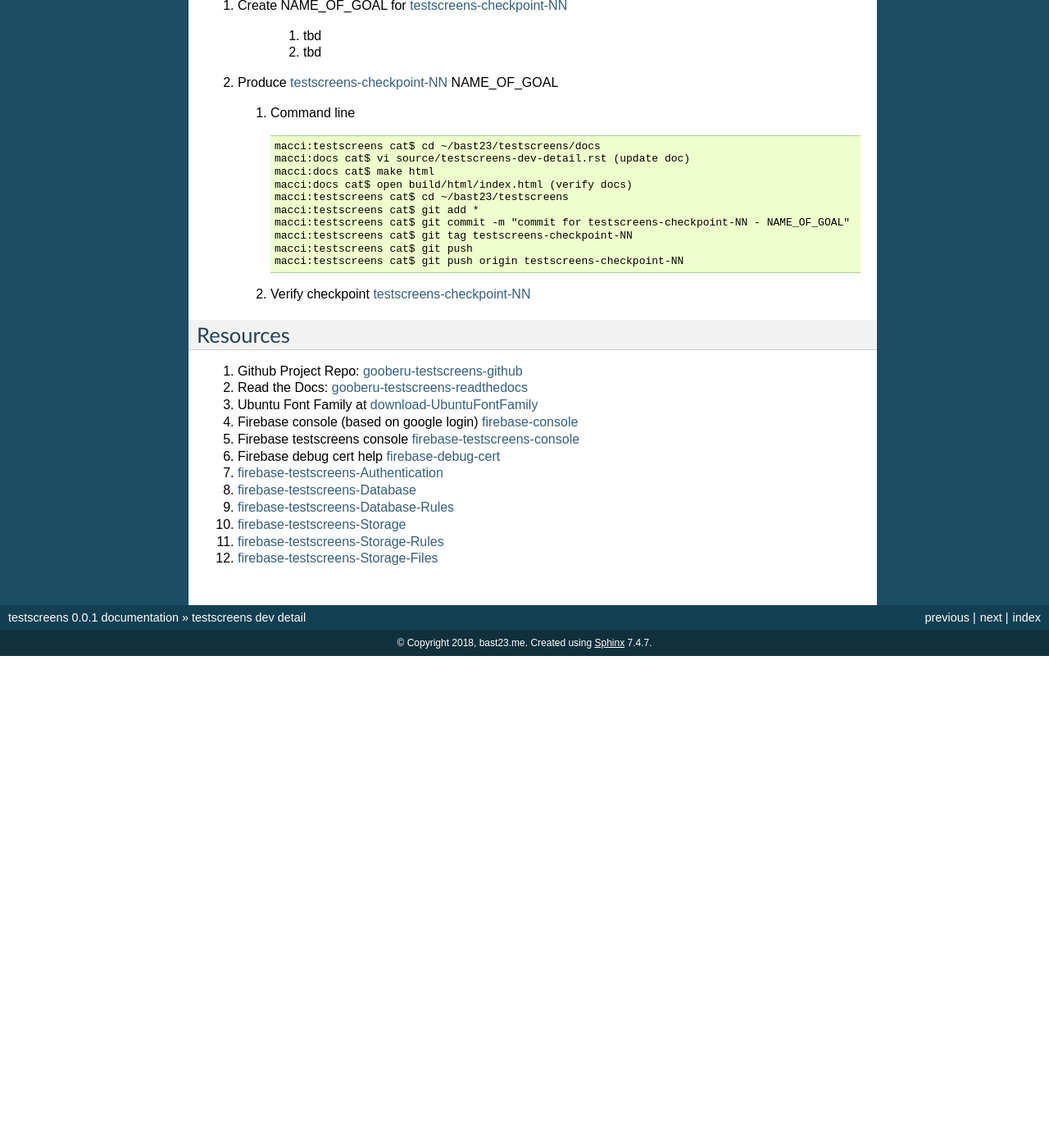
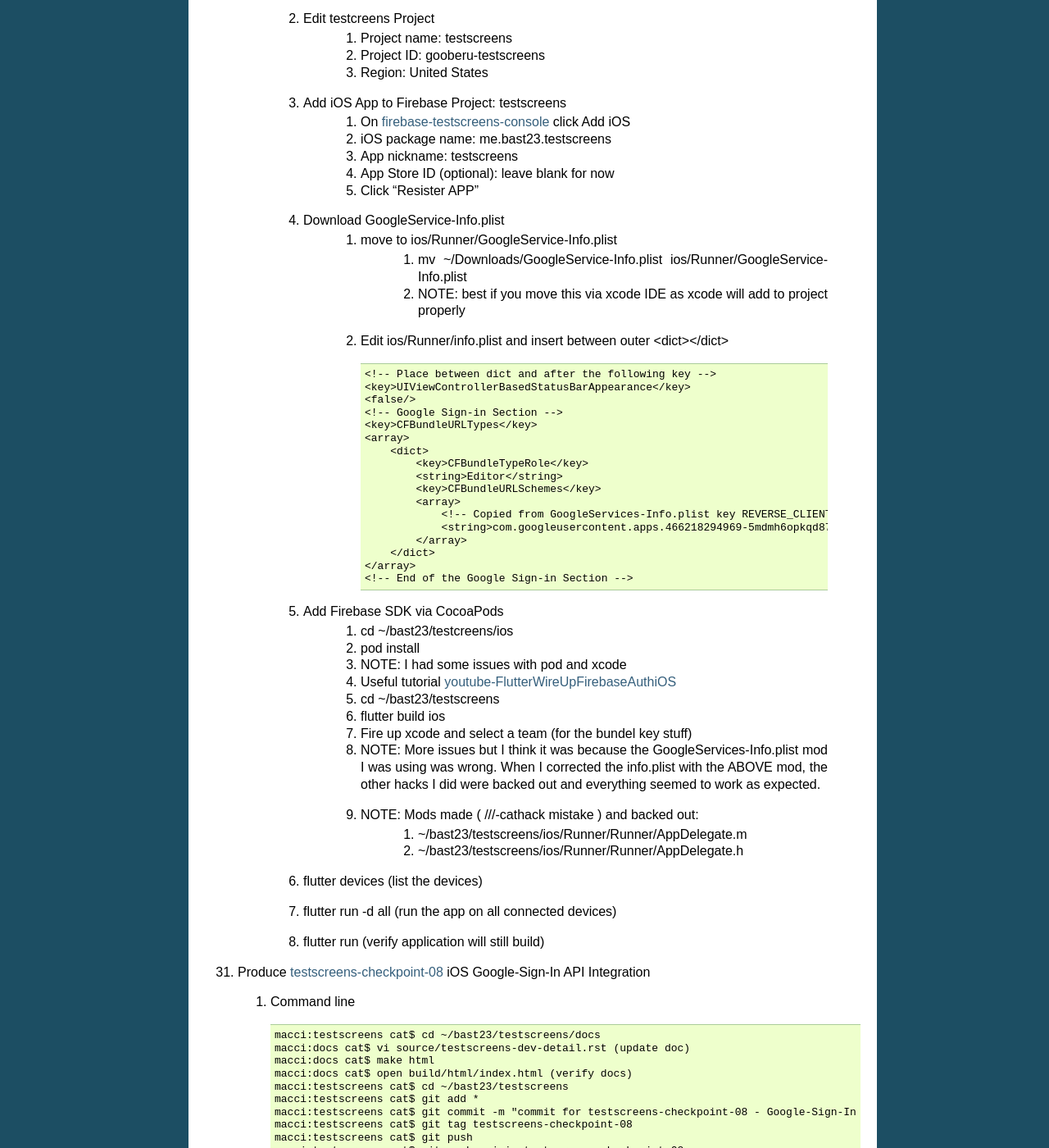
Before and after one commit to gooberu/testscreens, a Sphinx documentation site: the page built from docs/source/testscreens-dev-detail.rst, in a window 1280 px wide and 1400 px high, scrolled down 11437 px. Shown: the whole window at 82% size. Built offline with Sphinx 7.4.7, drawn with Linux system fonts in a browser that asks for light colours; before the commit the page ends 12237 px from its top, so only the background shows below that; some of the changed text lies outside the part shown.

Commit message:
commit for testscreens-checkpoint-08 - Google-Sign-In API Integration

```diff
--- a/docs/source/testscreens-dev-detail.rst
+++ b/docs/source/testscreens-dev-detail.rst
@@ -563,7 +563,75 @@ Steps
 
    #. Verify checkpoint testscreens-checkpoint-07_
 
+#. Create iOS Google-Sign-In API Integration for testscreens-checkpoint-08_
 
+    #. Firebase console setup at firebase-console_
+    #. Edit testcreens Project
+        #. Project name: testscreens
+        #. Project ID: gooberu-testscreens
+        #. Region: United States
+    #. Add iOS App to Firebase Project: testscreens
+        #. On firebase-testscreens-console_ click Add iOS
+        #. iOS package name: me.bast23.testscreens
+        #. App nickname: testscreens
+        #. App Store ID (optional): leave blank for now
+        #. Click "Resister APP"
+    #. Download GoogleService-Info.plist
+        #. move to ios/Runner/GoogleService-Info.plist
+            #. mv ~/Downloads/GoogleService-Info.plist ios/Runner/GoogleService-Info.plist
+            #. NOTE: best if you move this via xcode IDE as xcode will add to project properly
+        #. Edit ios/Runner/info.plist and insert between outer <dict></dict> ::
+
+            <!-- Place between dict and after the following key -->
+            <key>UIViewControllerBasedStatusBarAppearance</key>
+            <false/>
+            <!-- Google Sign-in Section -->
+            <key>CFBundleURLTypes</key>
+            <array>
+                <dict>
+                    <key>CFBundleTypeRole</key>
+                    <string>Editor</string>
+                    <key>CFBundleURLSchemes</key>
+                    <array>
+                        <!-- Copied from GoogleServices-Info.plist key REVERSE_CLIENT_ID -->
+                        <string>com.googleusercontent.apps.466218294969-5mdmh6opkqd87a5m81nm83u4eqd3bvgk</string>
+                    </array>
+                </dict>
+            </array>
+            <!-- End of the Google Sign-in Section -->
+
+    #. Add Firebase SDK via CocoaPods
+        #. cd ~/bast23/testcreens/ios
+        #. pod install
+        #. NOTE: I had some issues with pod and xcode
+        #. Useful tutorial youtube-FlutterWireUpFirebaseAuthiOS_
+        #. cd ~/bast23/testscreens
+        #. flutter build ios
+        #. Fire up xcode and select a team (for the bundel key stuff)
+        #. NOTE: More issues but I think it was because the GoogleServices-Info.plist mod I was using was wrong.  When I corrected the info.plist with the ABOVE mod, the other hacks I did were backed out and everything seemed to work as expected.
+        #. NOTE: Mods made ( ///-cathack mistake ) and backed out:
+            #. ~/bast23/testscreens/ios/Runner/Runner/AppDelegate.m
+            #. ~/bast23/testscreens/ios/Runner/Runner/AppDelegate.h
+    #. flutter devices (list the devices)
+    #. flutter run -d all (run the app on all connected devices)
+    #. flutter run (verify application will still build)
+
+#. Produce testscreens-checkpoint-08_ iOS Google-Sign-In API Integration
+
+   #. Command line ::
+
+        macci:testscreens cat$ cd ~/bast23/testscreens/docs
+        macci:docs cat$ vi source/testscreens-dev-detail.rst (update doc)
+        macci:docs cat$ make html
+        macci:docs cat$ open build/html/index.html (verify docs)
+        macci:testscreens cat$ cd ~/bast23/testscreens
+        macci:testscreens cat$ git add *
+        macci:testscreens cat$ git commit -m "commit for testscreens-checkpoint-08 - Google-Sign-In API Integration"
+        macci:testscreens cat$ git tag testscreens-checkpoint-08
+        macci:testscreens cat$ git push
+        macci:testscreens cat$ git push origin testscreens-checkpoint-08
+
+   #. Verify checkpoint testscreens-checkpoint-08_
 
 
 
@@ -607,6 +675,7 @@ Resources
 #. firebase-testscreens-Storage_
 #. firebase-testscreens-Storage-Rules_
 #. firebase-testscreens-Storage-Files_
+#. youtube-FlutterWireUpFirebaseAuthiOS_
 
 
 .. _readthedocs: https://readthedocs.org/
@@ -621,6 +690,7 @@ Resources
 .. _firebase-testscreens-Storage: https://console.firebase.google.com/project/gooberu-testscreens/storage/gooberu-testscreens.appspot.com/files
 .. _firebase-testscreens-Storage-Rules: https://console.firebase.google.com/project/gooberu-testscreens/storage/gooberu-testscreens.appspot.com/rules
 .. _firebase-testscreens-Storage-Files: https://console.firebase.google.com/project/gooberu-testscreens/storage/gooberu-testscreens.appspot.com/files
+.. _firebase-testscreens-Functions: https://console.firebase.google.com/project/gooberu-testscreens/functions/list
 .. _firebase-debug-cert: https://developers.google.com/android/guides/client-auth
 .. _testscreens-checkpoint-NN: https://github.com/gooberu/testscreens
 .. _testscreens-checkpoint-01: https://github.com/gooberu/testscreens/tree/testscreens-checkpoint-01
@@ -629,3 +699,7 @@ Resources
 .. _testscreens-checkpoint-04: https://github.com/gooberu/testscreens/tree/testscreens-checkpoint-04
 .. _testscreens-checkpoint-05: https://github.com/gooberu/testscreens/tree/testscreens-checkpoint-05
 .. _testscreens-checkpoint-06: https://github.com/gooberu/testscreens/tree/testscreens-checkpoint-06
+.. _testscreens-checkpoint-07: https://github.com/gooberu/testscreens/tree/testscreens-checkpoint-07
+.. _testscreens-checkpoint-08: https://github.com/gooberu/testscreens/tree/testscreens-checkpoint-08
+
+.. _youtube-FlutterWireUpFirebaseAuthiOS: https://www.youtube.com/watch?v=3nFIMej3Tvw
```
Also changed, not shown: other parts of docs/source/testscreens-dev-detail.rst (+2 -2 lines), 7 other files.
